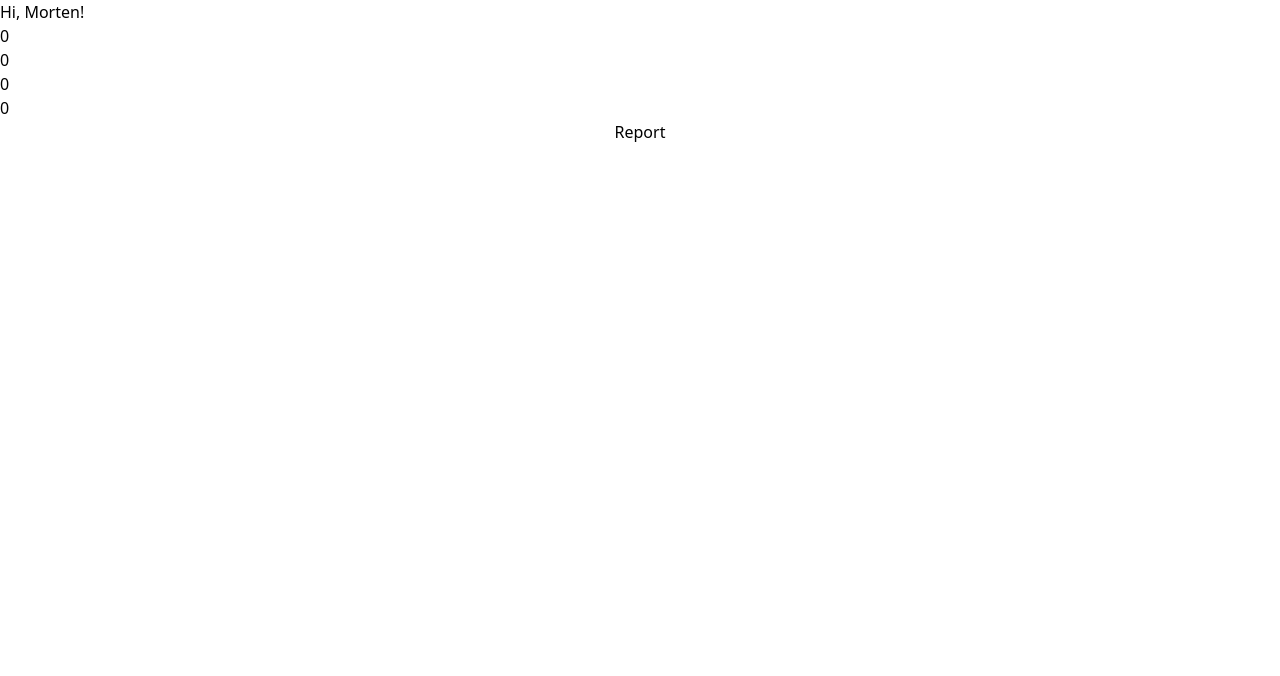
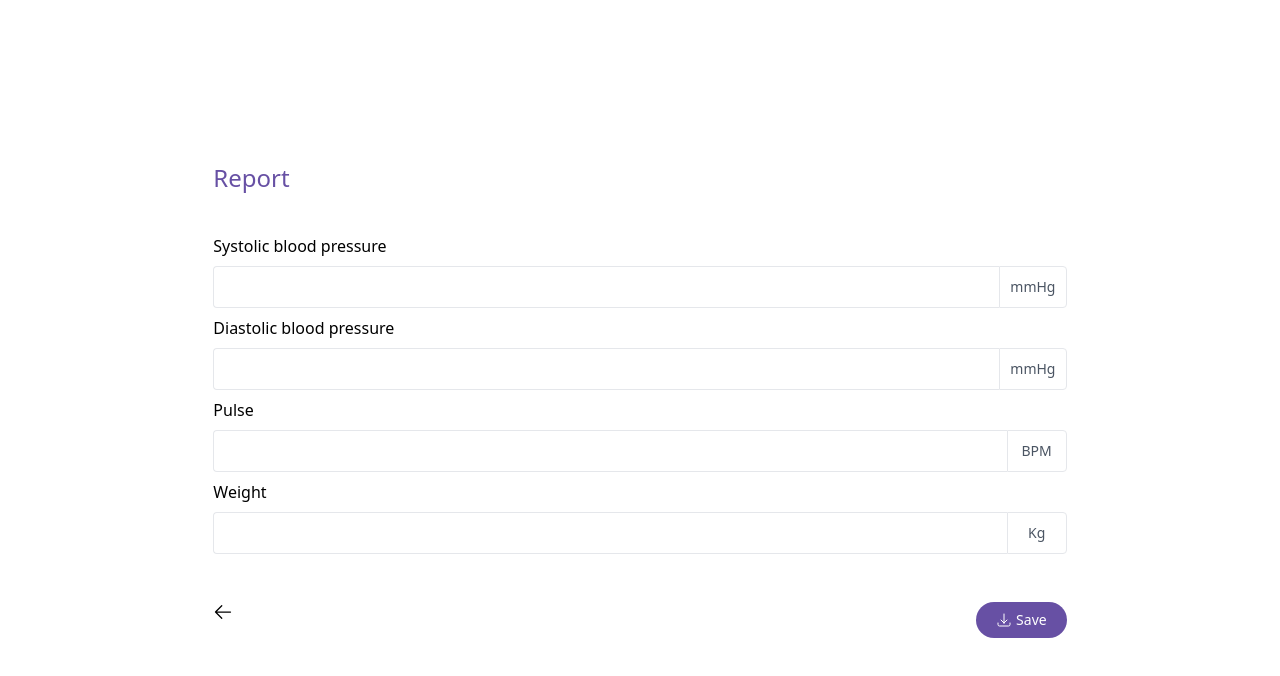
Before and after one commit to eirikhaugstulen/hackathon-dhis, a Next.js app: page /report in a window 1280 px wide. Shown: the top 676 px of the page. Built offline with nearby package versions, Linux system fonts and the light colour scheme.

Commit message:
feat: updates

```diff
--- /dev/null
+++ b/components/CustomField/CustomField.tsx
@@ -0,0 +1,32 @@
+import {ErrorMessage, Field} from "formik";
+
+interface CustomField {
+    name: string,
+    label: string,
+    suffix: string,
+    placeholder: string,
+}
+
+export const CustomField = ({ name, label, suffix, placeholder }: CustomField) => (
+    <div>
+        <label htmlFor={name}>
+            {label}
+        </label>
+        <div className={'flex mt-2 rounded group focus-within:text-gray-800 focus-within:ring-2'}>
+            <Field
+                className={`w-full px-1 py-2 text-gray-500 outline-none ring-sky-300  border border-dhis-light ${suffix ? 'border-r-0 rounded-l' : 'rounded'}`}
+                name={name}
+                placeholder={placeholder}
+            />
+
+            {suffix && (
+                <div className={'px-3 min-w-[60px] text-sm flex items-center text-gray-600 justify-center rounded-r border border-dhis-light'}>
+                    <p>{suffix}</p>
+                </div>
+            )}
+        </div>
+        <div className={'text-red-600 text-sm my-2'}>
+            <ErrorMessage name={name} />
+        </div>
+    </div>
+)
--- /dev/null
+++ b/components/JournalRecord/JournalRecord.tsx
@@ -0,0 +1,35 @@
+import {JournalRecordRow} from "../JournalRecordRow/JournalRecordRow";
+
+interface JournalRecordProps {
+    date: string,
+}
+
+export const JournalRecord = ({ date }: JournalRecordProps) => (
+    <>
+        <div className={'w-full bg-purple-100/50 rounded py-2 px-3'}>
+            <div>
+                {date}
+            </div>
+
+            <JournalRecordRow
+                title={'Diastolic blood pressure'}
+                value={'23'}
+            />
+
+            <JournalRecordRow
+                title={'Systolic blood pressure'}
+                value={'14'}
+            />
+
+            <JournalRecordRow
+                title={'Pulse'}
+                value={'98'}
+            />
+
+            <JournalRecordRow
+                title={'Weight'}
+                value={'88'}
+            />
+        </div>
+    </>
+)
--- /dev/null
+++ b/components/JournalRecordRow/JournalRecordRow.tsx
@@ -0,0 +1,16 @@
+import {CheckCircleIcon} from "@heroicons/react/24/outline";
+
+interface JournalRecordProps {
+    title: string,
+    value: string | number,
+}
+
+export const JournalRecordRow = ({ title, value }: JournalRecordProps) => (
+    <div className={'flex items-center justify-between'}>
+        <div className={'flex items-center gap-2'}>
+            <CheckCircleIcon className={'w-4 h-4'} />
+            <p>{title}</p>
+        </div>
+        <p>{value}</p>
+    </div>
+)
--- a/package.json
+++ b/package.json
@@ -9,12 +9,14 @@
     "lint": "next lint"
   },
   "dependencies": {
+    "@heroicons/react": "^2.0.12",
     "@tanstack/react-query": "^4.13.0",
     "axios": "^1.1.3",
     "formik": "^2.2.9",
     "next": "12.3.1",
     "react": "18.2.0",
     "react-dom": "18.2.0",
+    "react-hot-toast": "^2.4.0",
     "yup": "^0.32.11"
   },
   "devDependencies": {
--- a/pages/_app.tsx
+++ b/pages/_app.tsx
@@ -2,6 +2,7 @@ import '../styles/globals.css'
 import type { AppProps } from 'next/app'
 import {QueryClient} from "@tanstack/query-core";
 import {QueryClientProvider} from "@tanstack/react-query";
+import {Toaster} from "react-hot-toast";
 
 function MyApp({ Component, pageProps }: AppProps) {
     const queryClient = new QueryClient()
@@ -9,6 +10,7 @@ function MyApp({ Component, pageProps }: AppProps) {
     return (
         <QueryClientProvider client={queryClient}>
             <Component {...pageProps} />
+            <Toaster/>
         </QueryClientProvider>
     )
 }
--- a/pages/index.tsx
+++ b/pages/index.tsx
@@ -1,6 +1,7 @@
 import type { NextPage } from 'next'
 import Head from 'next/head'
 import Link from "next/link";
+import {ArrowRightOnRectangleIcon, UserCircleIcon} from "@heroicons/react/24/outline";
 
 const Home: NextPage = () => {
   return (
@@ -11,12 +12,16 @@ const Home: NextPage = () => {
         <link rel="icon" href="/favicon.ico" />
       </Head>
 
-        <div className={'flex justify-center items-center'}>
-            <div className={'w-full text-center md:w-72'}>
-                <div>
-                    <Link href={'/report'}>
-                        <a>
-                            Login
+        <div className={'flex justify-center items-center h-screen'}>
+            <div className={'w-full md:w-72'}>
+                <UserCircleIcon className={'h-10 w-10 text-primary'} />
+                <h1 className={'text-primary text-2xl mt-2'}>Self reporting app</h1>
+                <p className={'text-secondary'}>Log in</p>
+                <div className={'mt-24 flex'}>
+                    <Link href={'/journal'}>
+                        <a className={'flex gap-1 items-center rounded-full bg-primary text-white px-5 py-2 text-sm hover:bg-primary-hover'}>
+                            <ArrowRightOnRectangleIcon className={'w-4 h-4'} />
+                            <p>Login</p>
                         </a>
                     </Link>
                 </div>
--- a/pages/report/index.tsx
+++ b/pages/report/index.tsx
@@ -1,57 +1,95 @@
 import Head from "next/head";
-import {Field, Form, Formik} from "formik";
+import {Form, Formik} from "formik";
 import * as Yup from 'yup';
 import {useMutation} from "@tanstack/react-query";
 import axios from "axios";
 import {useRouter} from "next/router";
+import {CustomField} from "../../components/CustomField/CustomField";
+import {ArrowDownTrayIcon, ArrowLeftIcon} from "@heroicons/react/24/outline";
+import Link from "next/link";
+import toast from "react-hot-toast";
 
 export default function Index () {
     const router = useRouter();
     const { mutate, isLoading } = useMutation((values): any => axios.post('/test'), {
-        onSettled: () => {
-            router.push('/success');
+        onSuccess: () => {
+            toast.success('Data is reported')
+            router.push('/journal');
         },
+        onError: () => {
+            toast.error('An error occurred')
+        }
     })
 
     return (
-        <div>
+        <div className={'h-screen w-full flex justify-center items-center'}>
             <Head>
                 <title>Hackathon - DHIS2</title>
                 <meta name="description" content="Site for showing self registering MVP" />
                 <link rel="icon" href="/favicon.ico" />
             </Head>
-
-            <p>Hi, Morten!</p>
+            <div className={'w-8/12'}>
+                <h1 className={'text-primary text-2xl mb-10'}>Report</h1>
 
                 <Formik
                     initialValues={{
-                    systolic_blood_pressure: 0,
-                    diastolic_blood_pressure: 0,
-                    pulse: 0,
-                    weight: 0
+                        systolic_blood_pressure: undefined,
+                        diastolic_blood_pressure: undefined,
+                        pulse: undefined,
+                        weight: undefined
                     }}
                     validationSchema={Yup.object({
-                    systolic_blood_pressure: Yup.number().typeError('Needs to be a number'),
-                    diastolic_blood_pressure: Yup.number().typeError('Needs to be a number'),
-                    pulse: Yup.number().typeError('Needs to be a number'),
-                    weight: Yup.number().typeError('Needs to be a number')
+                        systolic_blood_pressure: Yup.number().typeError('Please input a number').required('Required'),
+                        diastolic_blood_pressure: Yup.number().typeError('Please input a number').required('Required'),
+                        pulse: Yup.number().typeError('Please input a number').required('Required'),
+                        weight: Yup.number().typeError('Please input a number').required('Required')
                     })}
                     // @ts-ignore
                     onSubmit={mutate}
                 >
                     <Form className={'flex flex-col'}>
-                    <Field name={'systolic_blood_pressure'} />
-                    <Field name={'diastolic_blood_pressure'} />
-                    <Field name={'pulse'} />
-                    <Field name={'weight'} />
+                        <CustomField
+                            name={'systolic_blood_pressure'}
+                            label={'Systolic blood pressure'}
+                            placeholder={''}
+                            suffix={'mmHg'}
+                        />
 
-                    <button
-                        type={'submit'}
-                    >
-                        Report
+                        <CustomField
+                            name={'diastolic_blood_pressure'}
+                            label={'Diastolic blood pressure'}
+                            placeholder={''}
+                            suffix={'mmHg'}
+                        />
+
+                        <CustomField
+                            name={'pulse'}
+                            label={'Pulse'}
+                            placeholder={''}
+                            suffix={'BPM'}
+                        />
+
+                        <CustomField
+                            name={'weight'}
+                            label={'Weight'}
+                            placeholder={''}
+                            suffix={'Kg'}
+                        />
+
+                        <div className={'flex justify-between mt-10'}>
+                            <Link href={'/journal'}>
+                                <a>
+                                    <ArrowLeftIcon className={'text-black w-5 h-5'} />
+                                </a>
+                            </Link>
+                            <button className={'flex gap-1 items-center rounded-full bg-primary text-white px-5 py-2 text-sm hover:bg-primary-hover'}>
+                                <ArrowDownTrayIcon className={'w-4 h-4'} />
+                                <p>Save</p>
                             </button>
+                        </div>
                     </Form>
                 </Formik>
             </div>
+        </div>
     )
 }
--- a/pages/success/index.tsx
+++ /dev/null
@@ -1,22 +0,0 @@
-import Head from "next/head";
-import Link from "next/link";
-
-export default function index () {
-    return (
-        <div>
-            <Head>
-                <title>Hackathon - DHIS2</title>
-                <meta name="description" content="Site for showing self registering MVP" />
-                <link rel="icon" href="/favicon.ico" />
-            </Head>
-
-            <h1>Thanks for reporting!</h1>
-            <p>Start over?</p>
-            <Link href={'/report'}>
-                <a className={'border px-2 py-1'}>
-                    Report new result
-                </a>
-            </Link>
-        </div>
-    );
-}
--- a/tailwind.config.js
+++ b/tailwind.config.js
@@ -5,7 +5,13 @@ module.exports = {
     "./components/**/*.{js,ts,jsx,tsx}",
   ],
   theme: {
-    extend: {},
+    extend: {
+      colors: {
+        primary: '#6750A4',
+        "primary-hover": '#5e4894',
+        secondary: '#625B71'
+      }
+    },
   },
   plugins: [],
 }
```
Also changed, not shown: pages/journal/index.tsx (added, +35 -0 lines), 1 other file (tests, documents, lock files or other folders). Lines whose indentation alone changed are shown as unchanged.
